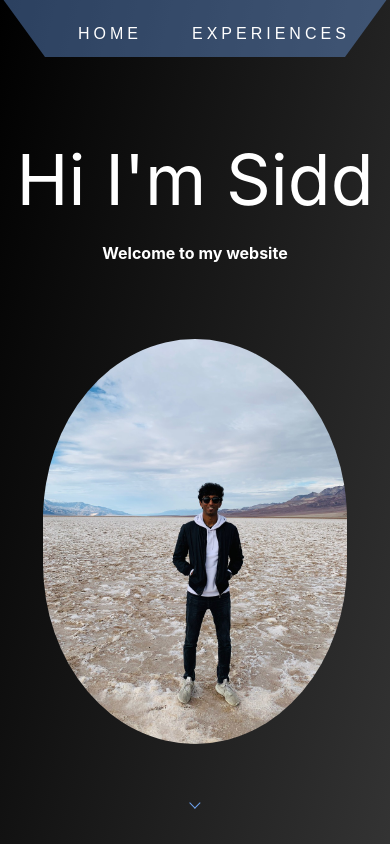
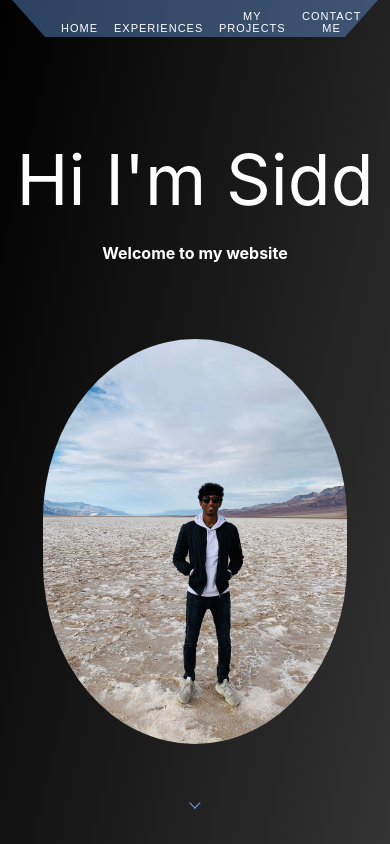
Before and after one commit to siddcv/personalwebsite, a React (Create React App) app: page /#/ in a window 390 px wide. Shown: the top 844 px of the page. Built offline with nearby package versions, Linux system fonts and the light colour scheme.

Commit message:
responsiveness navbar

```diff
--- a/src/components/Nav.js
+++ b/src/components/Nav.js
@@ -4,23 +4,33 @@ import { Link } from "react-router-dom";
 import '../css/Nav.css';
 
 function Nav() {
-    return (
-        < nav class="navbar" >
-            <div id="trapezoid">
-                <div class="text1">
-                    <div><Link to="/">Home</Link></div>
-                    <div><Link to="/experience">Experiences</Link></div>
-                    <div><Link to="/projects">My Projects</Link></div>
-                    <div><Link to="/contact">Contact Me</Link></div>
-                </div>
-
-
                 {/*<a href="/about">About</a>*/}
                 {/*<button class="subnavbtn">Clients<i class="fa fa-caret-down"></i></button>*/}
                 {/*<button class="subnavbtn">Services<i class="fa fa-caret-down"></i></button>*/}
                 {/*<a href="https://codepen.io/pec-man" class="expandHome">Contact</a>*/}
+
+
+    return (
+        < nav class="navbar" >
+
+            <div id="trapezoid">
+                <div class="dropdown">
+                    <div id="content" class="text1">
+                        <div><Link to="/">Home</Link></div>
+                        <div><Link to="/experience">Experiences</Link></div>
+                        <div><Link to="/projects">My Projects</Link></div>
+                        <div><Link to="/contact">Contact Me</Link></div>
+                    </div>
+                </div>
             </div>
+
         </nav>
+
+
+
+
+
+
     );
 }
 
--- a/src/css/Nav.css
+++ b/src/css/Nav.css
@@ -25,6 +25,11 @@
         padding-left: 2%;
 
     }
+    @media (max-width: 800px) {
+        #trapezoid {
+            border-bottom: 90px solid rgba(111, 163, 239, .4);
+        }}
+
 
     .navbar {
         position: sticky;
@@ -46,6 +51,18 @@
             letter-spacing: 4px;
             transition: all 0.5s ease;
         }
+
+        @media (max-width: 800px) {
+            .navbar a {
+                float: left;
+                color: white;
+                text-align: center;
+                padding: 3px 8px;
+                text-transform: uppercase;
+                transition: all 0.5s ease;
+                font-size: 11px;
+                letter-spacing: 1px;
+            }}
 
     .subnavbtn {
         font-size: 20px;
```
